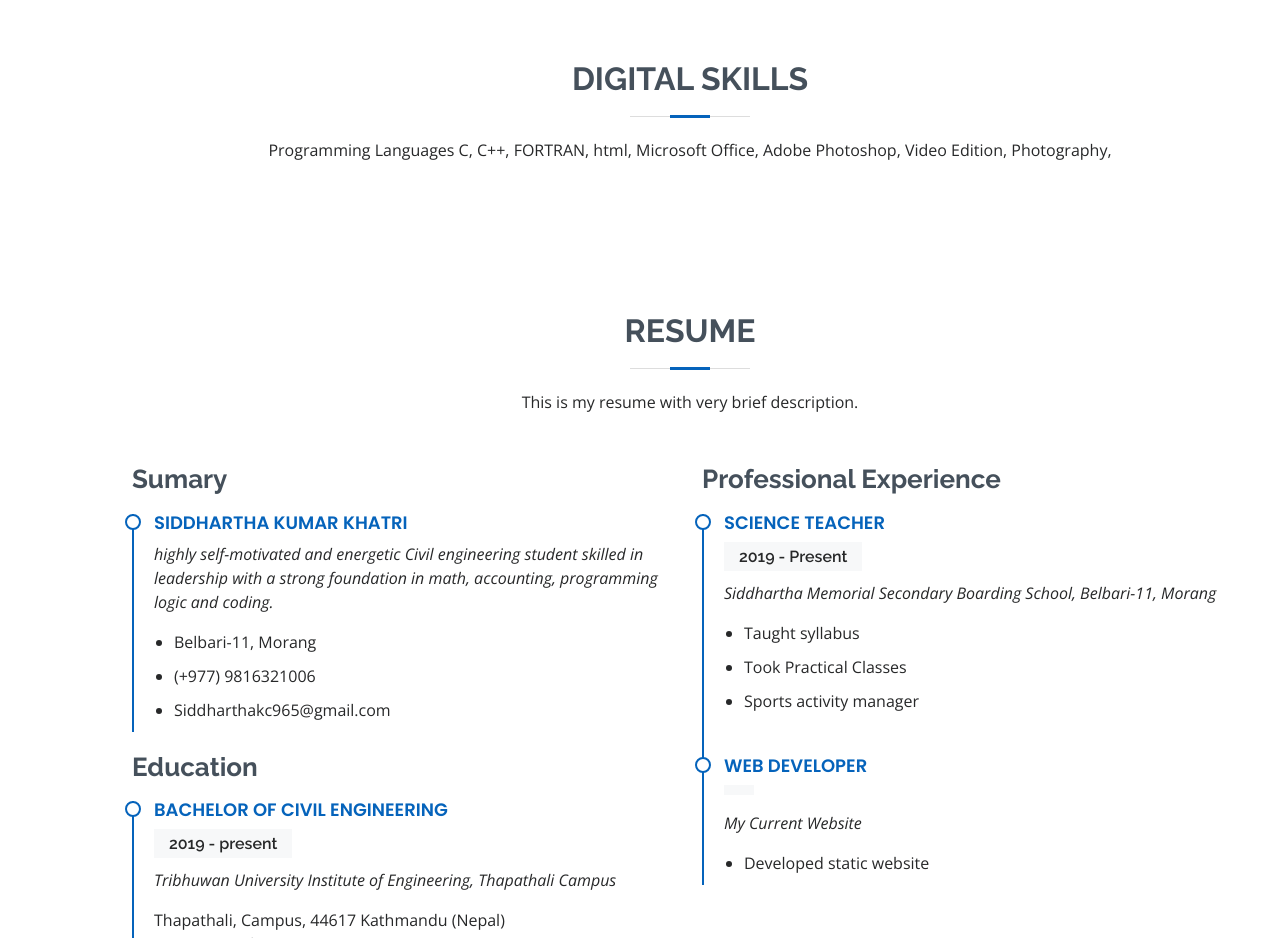
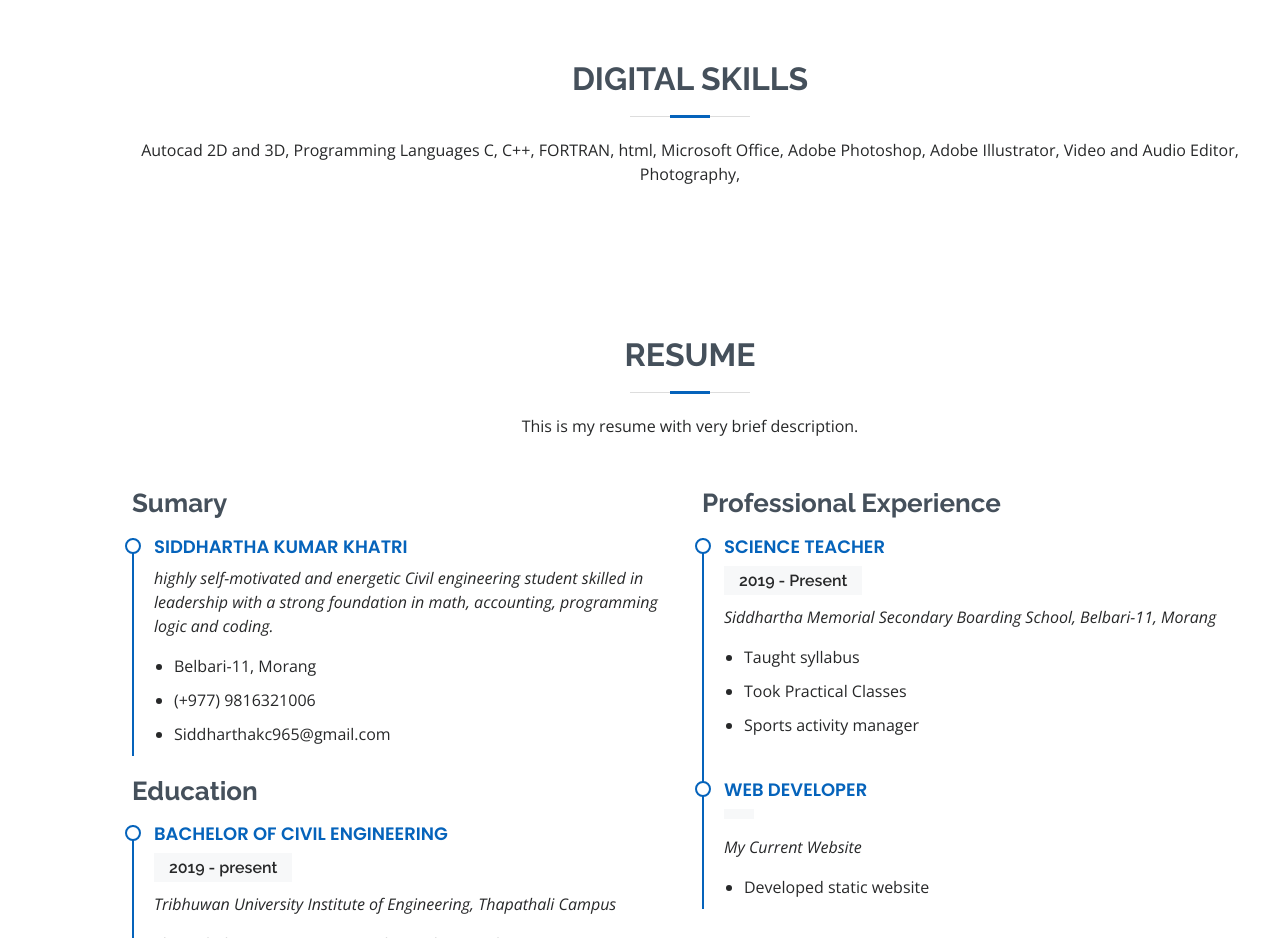
Before and after one commit to Siddharthakc965/siddharthakhatri, a plain HTML site: page index.html in a window 1280 px wide. Shown: the part 1500-2438 px from the top of the page. Drawn offline with nearby package versions, Linux system fonts and the light colour scheme.

Commit message:
Update index.html

```diff
--- a/index.html
+++ b/index.html
@@ -128,7 +128,7 @@ Seeking to be inspired, to envision the unlikely, to work hard for things that a
 
         <div class="section-title">
           <h2>Digital Skills</h2>
-          <p> Programming Languages C, C++, FORTRAN, html,  Microsoft Office, Adobe Photoshop, Video Edition, Photography, </p>
+          <p> Autocad 2D and 3D, Programming Languages C, C++, FORTRAN, html,  Microsoft Office, Adobe Photoshop, Adobe Illustrator, Video and Audio Editor, Photography, </p>
               </div>
             </div>
         </div>
```
